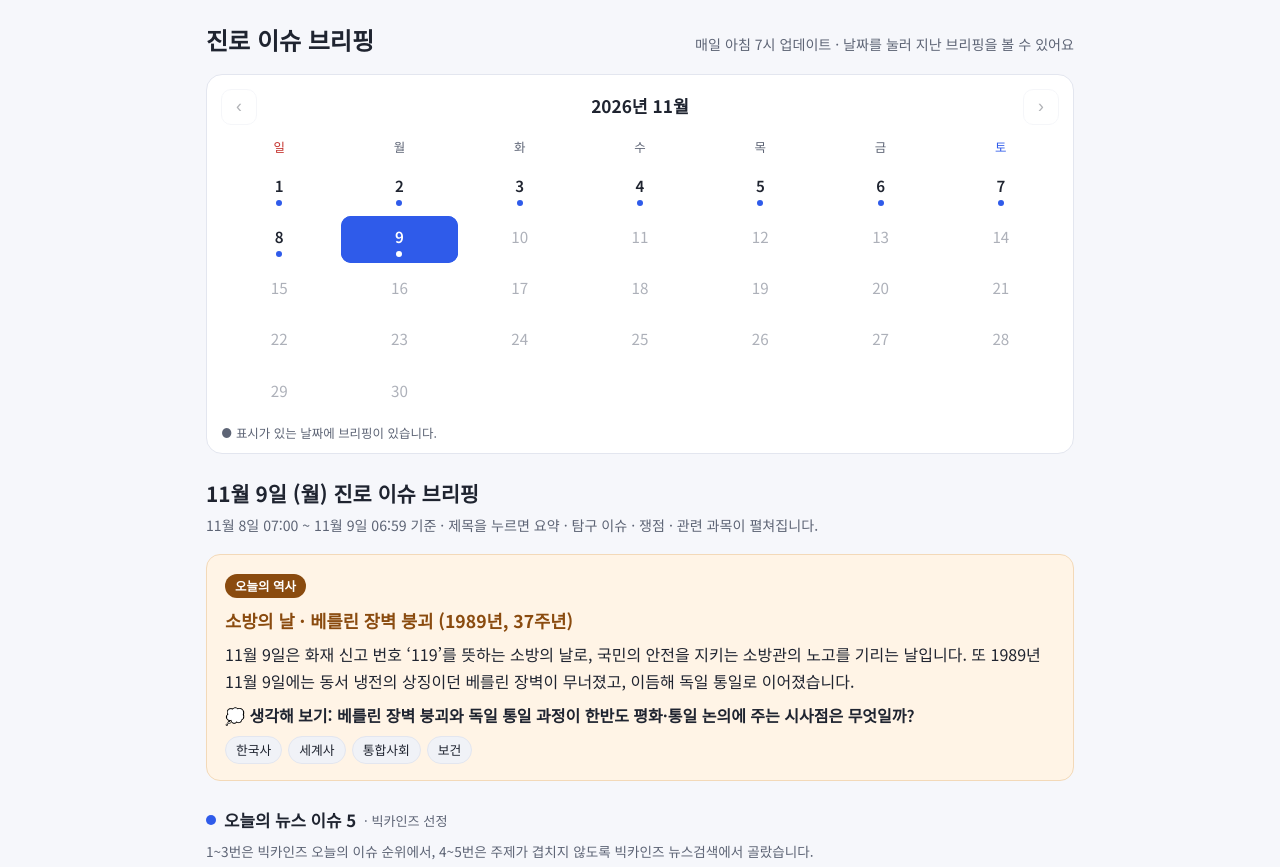
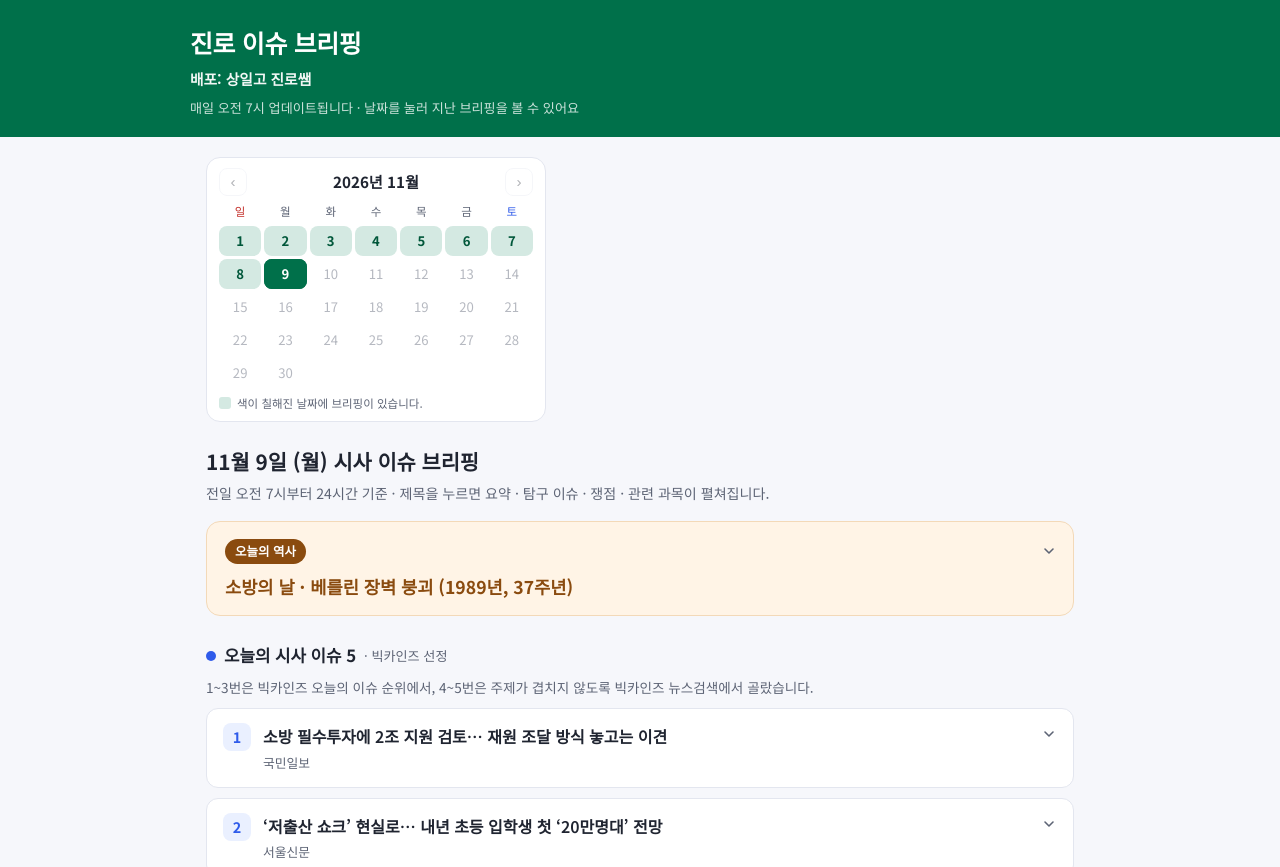
Before and after one commit to kangjinro/career-issue-briefing, a plain HTML site: page index.html in a window 1280 px wide. Shown: the top 867 px of the page. Drawn offline with Linux system fonts and the light colour scheme.

Commit message:
화면 수정: 작은 달력·날짜 색칠, 녹색 타이틀 배너, 배포 표기, 오늘의 역사 펼치기, 문구 변경
Co-Authored-By: Claude Opus 5.5 <noreply@anthropic.com>

```diff
--- a/index.html
+++ b/index.html
@@ -10,39 +10,43 @@
 <style>
 :root{--bg:#f6f7fb;--card:#fff;--ink:#1f2430;--muted:#5d6475;--line:#e3e6ef;--accent:#2f5bea;--accent-soft:#eaf0ff;
 --hist:#8a4b0f;--hist-soft:#fff4e6;--hist-line:#f3d9b8;--pro:#0f7b54;--pro-soft:#e8f7f0;--pro-line:#bfe6d4;--con:#b4233c;--con-soft:#fdecef;--con-line:#f3c5cf;
---yt:#c4302b;--yt-soft:#fdeeee;--chip:#f0f2f7;--sun:#c4302b;--sat:#2f5bea}
+--yt:#c4302b;--yt-soft:#fdeeee;--chip:#f0f2f7;--sun:#c4302b;--sat:#2f5bea;--green:#00704A;--green-soft:#d4e9e2;--green-ink:#00573a}
 @media (prefers-color-scheme:dark){:root{--bg:#14161c;--card:#1d2028;--ink:#e8eaf0;--muted:#a0a6b5;--line:#2e3340;--accent:#7b9bff;--accent-soft:#25304d;
 --hist:#f0b46a;--hist-soft:#2b2218;--hist-line:#4a3a26;--pro:#5fd3a5;--pro-soft:#16302a;--pro-line:#24493f;--con:#ff8b9e;--con-soft:#3a1d24;--con-line:#5a2c36;
---yt:#ff7b74;--yt-soft:#3a1f1e;--chip:#262a34;--sun:#ff7b74;--sat:#7b9bff}}
+--yt:#ff7b74;--yt-soft:#3a1f1e;--chip:#262a34;--sun:#ff7b74;--sat:#7b9bff;--green:#00704A;--green-soft:#1e3d33;--green-ink:#9fd8c2}}
 *{box-sizing:border-box}
 body{margin:0;background:var(--bg);color:var(--ink);font-family:'Noto Sans KR',system-ui,-apple-system,'Malgun Gothic',sans-serif;line-height:1.65;font-size:16px}
 .wrap{max-width:900px;margin:0 auto;padding:20px 16px 48px}
-header.top{display:flex;align-items:baseline;justify-content:space-between;gap:12px;flex-wrap:wrap;margin-bottom:14px}
-header.top h1{font-size:1.5rem;margin:0}
-header.top p{margin:0;color:var(--muted);font-size:.88rem}
-.cal{background:var(--card);border:1px solid var(--line);border-radius:16px;padding:14px 14px 10px;margin-bottom:22px}
-.cal-head{display:flex;align-items:center;justify-content:space-between;margin-bottom:8px}
-.cal-head b{font-size:1.08rem}
-.cal-head button{border:1px solid var(--line);background:var(--card);color:var(--ink);border-radius:10px;width:36px;height:36px;font-size:1.1rem;cursor:pointer}
+.banner{background:var(--green);color:#fff;padding:22px 16px 18px}
+.banner .in{max-width:900px;margin:0 auto}
+.banner h1{font-size:1.55rem;margin:0;letter-spacing:-.01em}
+.banner .by{margin:4px 0 0;font-size:.92rem;font-weight:600;opacity:.95}
+.banner .upd{margin:6px 0 0;font-size:.82rem;opacity:.8}
+.cal{background:var(--card);border:1px solid var(--line);border-radius:14px;padding:10px 12px 8px;margin:0 0 22px;max-width:340px}
+.cal-head{display:flex;align-items:center;justify-content:space-between;margin-bottom:4px}
+.cal-head b{font-size:.95rem}
+.cal-head button{border:1px solid var(--line);background:var(--card);color:var(--ink);border-radius:8px;width:28px;height:28px;font-size:.95rem;cursor:pointer;padding:0}
 .cal-head button:disabled{opacity:.35;cursor:default}
-.grid{display:grid;grid-template-columns:repeat(7,1fr);gap:4px;text-align:center}
-.dow{font-size:.78rem;color:var(--muted);padding:4px 0}
+.grid{display:grid;grid-template-columns:repeat(7,1fr);gap:3px;text-align:center}
+.dow{font-size:.72rem;color:var(--muted);padding:2px 0}
 .dow.sun{color:var(--sun)}.dow.sat{color:var(--sat)}
-.day{position:relative;border:none;background:transparent;color:var(--ink);font:inherit;font-size:.95rem;border-radius:10px;padding:8px 0 14px;cursor:default}
+.day{border:none;background:transparent;color:var(--ink);font:inherit;font-size:.82rem;border-radius:8px;height:30px;padding:0;cursor:default}
 .day.empty{visibility:hidden}
-.day.has{cursor:pointer;font-weight:600}
-.day.has::after{content:"";position:absolute;left:50%;bottom:6px;width:6px;height:6px;margin-left:-3px;border-radius:50%;background:var(--accent)}
-.day.has:hover{background:var(--accent-soft)}
-.day.no{color:var(--muted);opacity:.5}
-.day.sel{background:var(--accent);color:#fff}
-.day.sel::after{background:#fff}
-.day.today{outline:2px solid var(--accent);outline-offset:-2px}
-.legend{font-size:.78rem;color:var(--muted);margin-top:6px}
+.day.has{cursor:pointer;font-weight:700;background:var(--green-soft);color:var(--green-ink)}
+.day.has:hover{filter:brightness(.95)}
+.day.no{color:var(--muted);opacity:.45}
+.day.sel{background:var(--green);color:#fff}
+.day.today{outline:2px solid var(--green);outline-offset:-2px}
+.legend{font-size:.72rem;color:var(--muted);margin-top:6px;display:flex;align-items:center;gap:6px}
+.legend i{display:inline-block;width:12px;height:12px;border-radius:3px;background:var(--green-soft)}
 h2.dtitle{font-size:1.3rem;margin:0 0 4px}
 .sub{color:var(--muted);font-size:.88rem;margin:0 0 16px}
-.hist{background:var(--hist-soft);border:1px solid var(--hist-line);border-radius:14px;padding:16px 18px;margin-bottom:22px}
+details.hist{background:var(--hist-soft);border:1px solid var(--hist-line);border-radius:14px;margin-bottom:22px}
+details.hist summary{display:block;padding:14px 18px;position:relative;padding-right:44px}
+details.hist summary .chev{position:absolute;right:16px;top:18px}
+.hist .hb{padding:0 18px 14px}
 .hist .lab{display:inline-block;font-size:.78rem;font-weight:700;color:#fff;background:var(--hist);border-radius:999px;padding:2px 10px;margin-bottom:6px}
-.hist h3{font-size:1.1rem;margin:2px 0 6px;color:var(--hist)}
+.hist h3{font-size:1.1rem;margin:2px 0 0;color:var(--hist)}
 .hist p{margin:0 0 8px}.hist .q{font-weight:600}
 h3.sec{font-size:1.05rem;margin:26px 0 10px;display:flex;align-items:center;gap:8px}
 h3.sec .dot{width:10px;height:10px;border-radius:50%;background:var(--accent)}
@@ -78,15 +82,18 @@ a.src:hover{text-decoration:underline}
 .empty{background:var(--card);border:1px dashed var(--line);border-radius:12px;padding:14px 16px;color:var(--muted);font-size:.92rem}
 .foot{margin-top:28px;font-size:.78rem;color:var(--muted);border-top:1px solid var(--line);padding-top:12px}
 .loading{color:var(--muted);padding:20px 0}
-@media (max-width:560px){.body{padding:0 14px 14px}.debate{grid-template-columns:1fr}header.top h1{font-size:1.25rem}.day{padding:6px 0 12px;font-size:.88rem}}
+@media (max-width:560px){.body{padding:0 14px 14px}.debate{grid-template-columns:1fr}.banner h1{font-size:1.3rem}.day{padding:6px 0 12px;font-size:.88rem}}
 </style>
 </head>
 <body>
+<header class="banner">
+  <div class="in">
+    <h1>진로 이슈 브리핑</h1>
+    <p class="by">배포: 상일고 진로쌤</p>
+    <p class="upd">매일 오전 7시 업데이트됩니다 · 날짜를 눌러 지난 브리핑을 볼 수 있어요</p>
+  </div>
+</header>
 <div class="wrap">
-  <header class="top">
-    <h1>진로 이슈 브리핑</h1>
-    <p>매일 아침 7시 업데이트 · 날짜를 눌러 지난 브리핑을 볼 수 있어요</p>
-  </header>
   <section class="cal" aria-label="브리핑 달력">
     <div class="cal-head">
       <button id="prev" aria-label="이전 달">‹</button>
@@ -94,7 +101,7 @@ a.src:hover{text-decoration:underline}
       <button id="next" aria-label="다음 달">›</button>
     </div>
     <div class="grid" id="grid"></div>
-    <div class="legend">● 표시가 있는 날짜에 브리핑이 있습니다.</div>
+    <div class="legend"><i></i>색이 칠해진 날짜에 브리핑이 있습니다.</div>
   </section>
   <main id="brief"><p class="loading">불러오는 중…</p></main>
 </div>
@@ -120,16 +127,17 @@ a.src:hover{text-decoration:underline}
       '<div class="blk"><b>쟁점 이슈 (토론해 보기)</b>'+debate(it.d||"")+'</div>'+
       '<div class="blk"><b>관련 고등학교 과목</b>'+chips(it.sub)+'</div>'+
       '<a class="src" href="'+esc(it.url)+'" target="_blank" rel="noopener">'+(yt?"▶ 영상 보러 가기":"📰 기사 원문 보기")+' ↗</a></div></details>';}
+  function rangeText(d){const r=d.range||""; if(!r) return ""; return r.indexOf("하루")>=0?r:"전일 오전 7시부터 24시간 기준";}
   function render(d){
     const [y,m,dd]=d.date.split("-").map(Number); const a=d.anniv||{};
-    let h='<h2 class="dtitle">'+m+'월 '+dd+'일 ('+esc(d.dow)+') 진로 이슈 브리핑</h2>'+
-      '<p class="sub">'+(d.range?esc(d.range)+' · ':'')+'제목을 누르면 요약 · 탐구 이슈 · 쟁점 · 관련 과목이 펼쳐집니다.</p>'+
-      '<section class="hist"><span class="lab">오늘의 역사</span><h3>'+esc(a.title)+'</h3><p>'+esc(a.body)+'</p><p class="q">💭 생각해 보기: '+esc(a.q)+'</p>'+chips(a.sub)+'</section>'+
-      '<h3 class="sec"><span class="dot"></span>오늘의 뉴스 이슈 '+(d.news||[]).length+' <small>· 빅카인즈 선정</small></h3>';
+    let h='<h2 class="dtitle">'+m+'월 '+dd+'일 ('+esc(d.dow)+') 시사 이슈 브리핑</h2>'+
+      '<p class="sub">'+(rangeText(d)?esc(rangeText(d))+' · ':'')+'제목을 누르면 요약 · 탐구 이슈 · 쟁점 · 관련 과목이 펼쳐집니다.</p>'+
+      '<details class="hist"><summary><span class="lab">오늘의 역사</span><h3>'+esc(a.title)+'</h3>'+chev+'</summary><div class="hb"><p>'+esc(a.body)+'</p><p class="q">💭 생각해 보기: '+esc(a.q)+'</p>'+chips(a.sub)+'</div></details>'+
+      '<h3 class="sec"><span class="dot"></span>오늘의 시사 이슈 '+(d.news||[]).length+' <small>· 빅카인즈 선정</small></h3>';
     if(d.bk_note) h+='<p class="note">'+esc(d.bk_note)+'</p>';
     h+=(d.news||[]).map((it,i)=>item(i+1,it,false)).join("");
     h+='<h3 class="sec yt"><span class="dot"></span>새로 올라온 추천 영상</h3>';
-    h+=(d.yt&&d.yt.length)?d.yt.map((it,i)=>item(i+1,it,true)).join(""):'<div class="empty">이 기간에는 슈카월드 · 지식인사이드 · 동기부여학과 · 세바시 · 충코의 철학 채널에 새로 올라온 영상이 없습니다.</div>';
+    h+=(d.yt&&d.yt.length)?d.yt.map((it,i)=>item(i+1,it,true)).join(""):'<div class="empty">오늘 새로 올라온 추천 영상은 없습니다.</div>';
     h+='<p class="foot">뉴스 출처: 한국언론진흥재단 빅카인즈(오늘의 이슈·뉴스검색) 및 각 언론사 원문 · 영상 요약은 각 채널의 영상 소개글과 목차를 바탕으로 정리했습니다. 투자 관련 영상은 금융 개념 이해용이며 투자 권유가 아닙니다.</p>';
     $("brief").innerHTML=h;
   }
```
